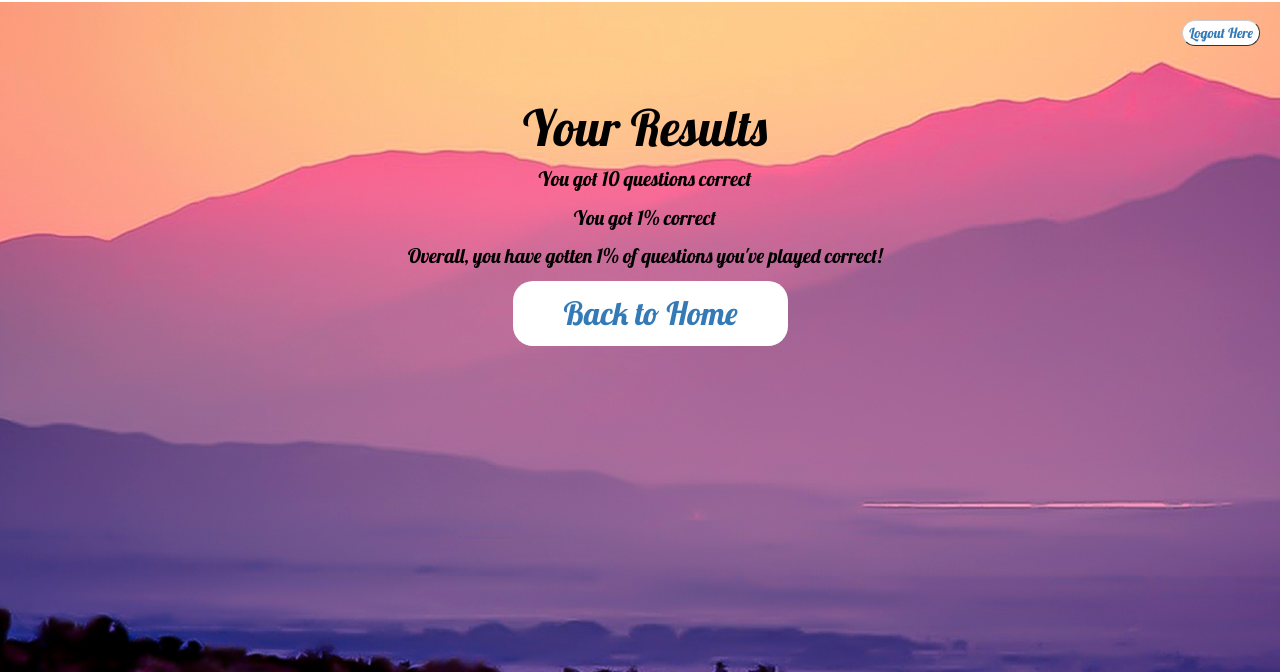
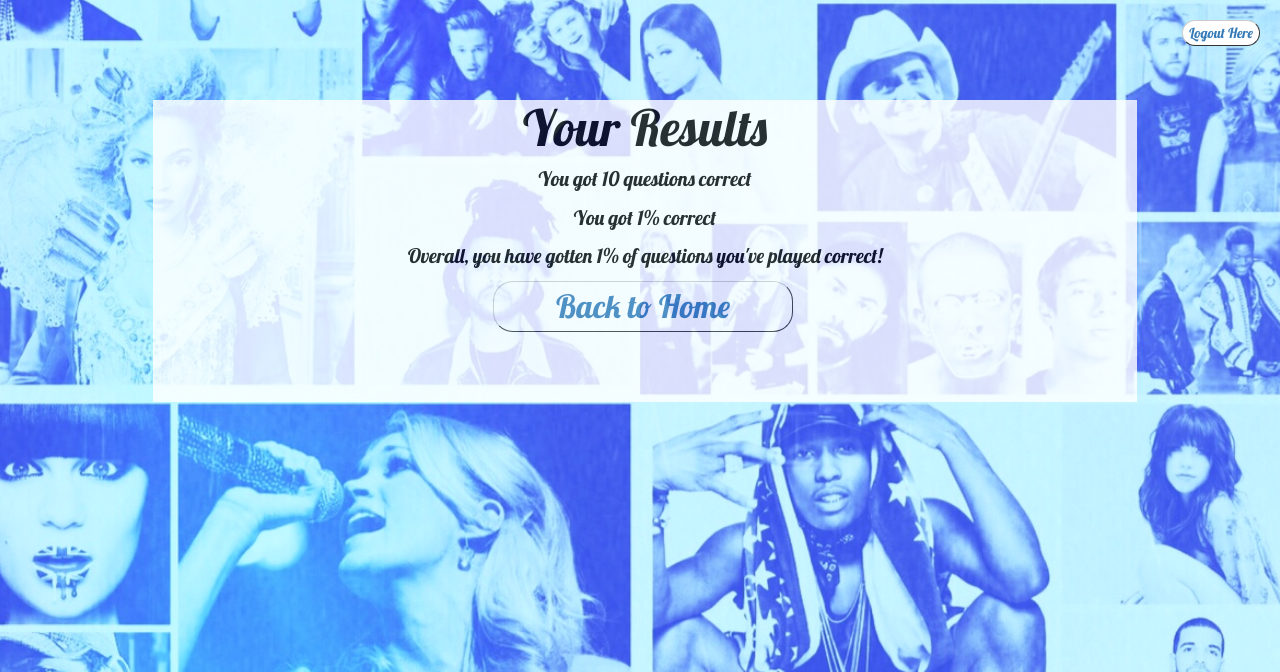
Before and after one commit to aawni/guess-that-song, a Python web app: template guess-that-song-1026/templates/results.html in a window 1280 px wide. Shown: the top 672 px of the page. Run offline with Jinja, Linux system fonts and the light colour scheme; the template is opened without the code that fills it: most values are stand-ins (such as "Sample title", 1, 10 or a date in 2020); some libraries are stand-ins or nearby versions.

Commit message:
its BEAUTIFULw

```diff
--- a/guess-that-song-1026/app.yaml
+++ b/guess-that-song-1026/app.yaml
@@ -14,7 +14,8 @@ handlers:
   static_dir: stylesheets
 - url: /scripts
   static_dir: scripts
-
+- url: /images
+  static_dir: images
 
 - url: .*
   script: main.app
--- a/guess-that-song-1026/main.py
+++ b/guess-that-song-1026/main.py
@@ -269,7 +269,7 @@ class ResultsHandler(webapp2.RequestHandler):
         genre=self.request.get("genre")
         counter=1
         user=users.get_current_user()
-        selected_songs=users_current_songs[user.user_id()]
+        selected_songs = users_current_songs[user.user_id()]
 
         for song in selected_songs:
             artist_answer=self.request.get("artist"+str(counter)).lower()
--- a/guess-that-song-1026/stylesheets/style.css
+++ b/guess-that-song-1026/stylesheets/style.css
@@ -2,10 +2,10 @@
 @import url(http://fonts.googleapis.com/css?family=Lobster);
 
 body {
-  background-image: url ('/images/background.JPG/');
+  /*background-image: url ("background.jpg");*/
 
 
-  background: url('background.JPG');
+background: url('/images/background.JPG');
 
 
   /*background-size: cover;*/
@@ -19,7 +19,7 @@ body {
 
 
 
-  background-image: url("tumblr-backgrounds-design-ideas-9.jpg");
+  /*background-image: url("tumblr-backgrounds-design-ideas-9.jpg");*/
   background-size: 1400px;
   background-repeat: no-repeat;
   background-attachment: fixed;
@@ -42,7 +42,13 @@ body {
     width: 100%;
     height: 60px;
 }
+#content {
+  background-color: white;
+  width: 80% ;
+  margin:auto;
+  opacity: 0.8;
 
+}
 .titles {
   font-family: 'Lobster', cursive;
   font-size: 50px;
@@ -51,7 +57,9 @@ body {
   opacity: 1;
 
 }
-
+#videoContainer {
+  float: right;
+}
 .logout_buttons {
   float: right;
   font-family: 'Lobster', cursive;
@@ -128,4 +136,29 @@ body {
 }
 #home_large {
   margin-left: 483px;
+  font-family: 'Lobster', cursive;
+  text-size: 20px
+  text-decoration: none;
+  padding: 2px 6px 2px 6px;
+  border-top: 1px solid #CCCCCC;
+  border-right: 1px solid #333333;
+  border-bottom: 1px solid #333333;
+  border-left: 1px solid #CCCCCC;
+  -webkit-border-radius: 20;
+  -moz-border-radius: 20;
+  border-radius: 20px;
+  color: #000000;
+  background: #ffffff;
+  text-decoration: none;
+
+  width: 300px;
+
+  margin-left: 340px;
 }
+
+
+#tester {
+  float:left;
+
+  width: 520px;
+}
--- a/guess-that-song-1026/templates/results.html
+++ b/guess-that-song-1026/templates/results.html
@@ -9,6 +9,7 @@
     <p class="logout_buttons"> <a href="{{logout_url}}">Logout Here</a></p>
     <div class="spacer">
     </div>
+    <div id= "content">
     <h1 class="titles">Your Results</h1>
     {%if amount_right!=1%}
     <p class="labels"> You got {{amount_right}} questions correct </p>
@@ -18,5 +19,8 @@
     <p class="labels">You got {{percent_correct}}% correct</p>
     <p class="labels">Overall, you have gotten {{total_percent_correct}}% of questions you've played correct!</p>
     <p class="big_btn" id="home_large"><a href="/">Back to Home</a></p>
+    <div class="spacer">
+    </div>
+  </div>
   </body>
 </html>
--- a/guess-that-song-1026/templates/setup.html
+++ b/guess-that-song-1026/templates/setup.html
@@ -11,6 +11,7 @@
     <p class="left_buttons"> <a  href="/friends">View Your Friends</a></p>
     <div class="spacer">
     </div>
+    <div id= "content">
     <div class="background">
     <h1 class="titles">Welcome {{nickname}} to the Guess That Song Game!</h1>
     <form id="setup_form" action="/quiz" method="post">
@@ -32,5 +33,6 @@
     <div class="spacer">
     </div>
     </div>
+  </div>
   </body>
 </html>
```
Also changed, not shown: guess-that-song-1026/templates/quiz.html (+7 -5 lines).
